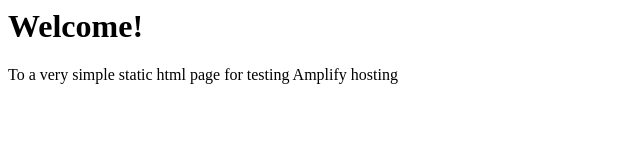
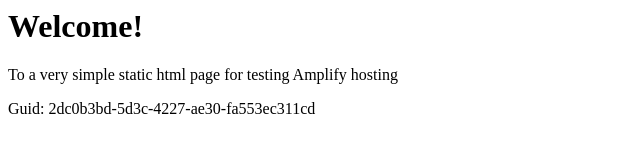
Before and after one commit to aws-aemilia-dub/Github-PR-Commit-Integration-Test-DoNotTouch-Gith-OKSLNVO2-v1-preprod-eu-west-1, a website: page src/index.html in a window 1280 px wide. Shown: the whole page, without its empty margins (0-640 px from the left). Drawn offline with Linux system fonts and the light colour scheme.

Commit message:
commit from integ tests

```diff
--- a/src/index.html
+++ b/src/index.html
@@ -1,3 +1,5 @@
+
+
 <html lang="en">
 
 <head>
@@ -10,6 +12,6 @@
 <body>
     <h1>Welcome!</h1>
     <p>To a very simple static html page for testing Amplify hosting</p>
-</body>
+    <p>Guid: 2dc0b3bd-5d3c-4227-ae30-fa553ec311cd</p></body>
 
 </html>
```
